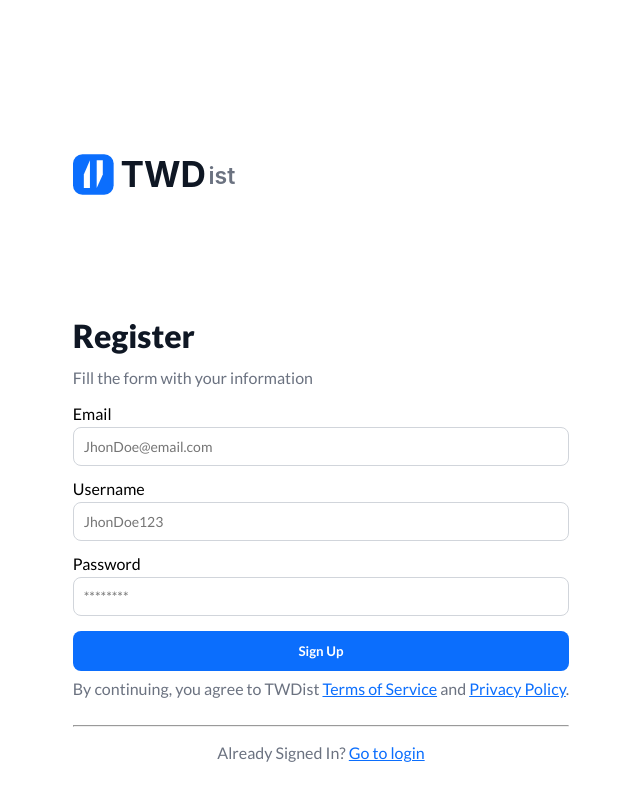
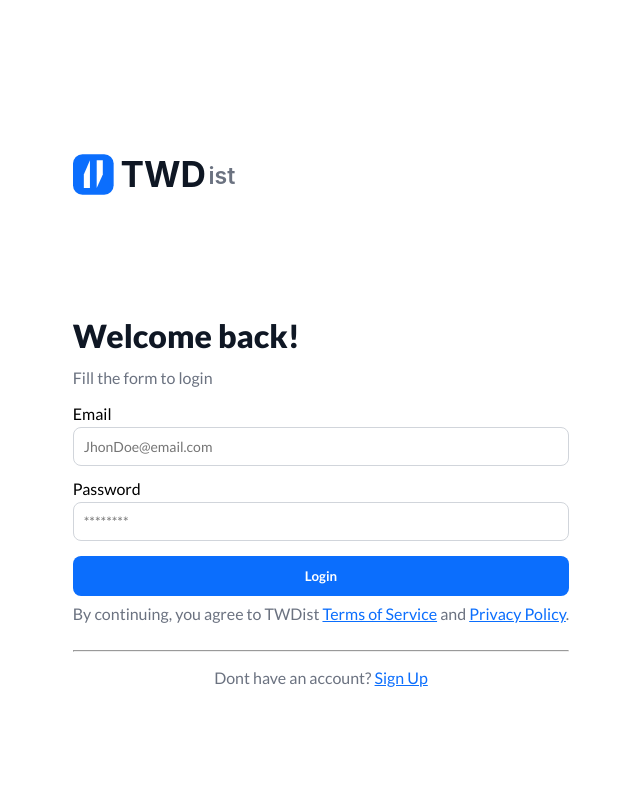
Before and after one commit to DavMunHer/TWDist-Desktop, an Angular app: page /#/auth/login in a window 1280 px wide. Shown: the part 714-1514 px from the top of the page, without its empty margins (319-959 px from the left). Built offline with nearby package versions, Linux system fonts and the light colour scheme.

Commit message:
fix: Fix login component structure

```diff
--- a/src/app/components/auth/login/login.component.html
+++ b/src/app/components/auth/login/login.component.html
@@ -19,26 +19,22 @@
         </svg>
       </div>
       <div class="login-info">
-        <h2>Register</h2>
-        <p>Fill the form with your information</p>
+        <h2>Welcome back!</h2>
+        <p>Fill the form to login</p>
         <form class="login-form">
           <div class="form-group">
             <label for="email">Email</label>
             <input type="email" id="email" name="email" placeholder="JhonDoe@email.com" required>
           </div>
           <div class="form-group">
-            <label for="username">Username</label>
-            <input type="text" id="username" name="username" placeholder="JhonDoe123" required>
-          </div>
-          <div class="form-group">
             <label for="password">Password</label>
             <input type="password" id="password" name="password" placeholder="********" required>
           </div>
-          <button type="submit">Sign Up</button>
+          <button type="submit">Login</button>
         </form>
         <p>By continuing, you agree to TWDist <a href="#">Terms of Service</a> and <a href="#">Privacy Policy</a>.</p>
         <hr>
-        <p class="go-login">Already Signed In? <a href="/#/auth/signup">Go to login</a></p>
+        <p class="go-login">Dont have an account? <a href="/#/auth/signup">Sign Up</a></p>
       </div>
     </div>
   </div>
```
